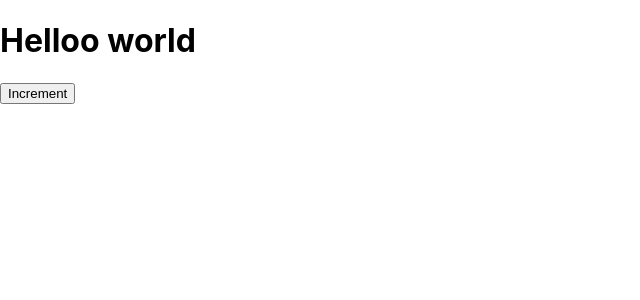
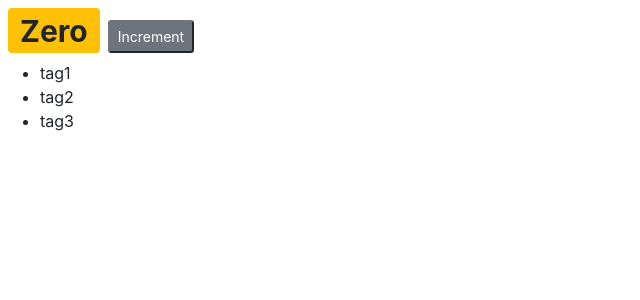
Before and after one commit to jasmine071998/Shop, a React (Create React App) app: page / in a window 1280 px wide. Shown: the top 300 px of the page, without its empty margins (0-640 px from the left). Built offline with nearby package versions, Linux system fonts and the light colour scheme.

Commit message:
rendered lists

```diff
--- a/package.json
+++ b/package.json
@@ -6,6 +6,7 @@
     "@testing-library/jest-dom": "^5.14.1",
     "@testing-library/react": "^11.2.7",
     "@testing-library/user-event": "^12.8.3",
+    "bootstrap": "^4.1.1",
     "react": "^17.0.2",
     "react-dom": "^17.0.2",
     "react-scripts": "4.0.3",
--- a/src/components/counter.jsx
+++ b/src/components/counter.jsx
@@ -1,13 +1,41 @@
 import React, { Component } from "react";
 
 class Counter extends Component {
+  state = {
+    count: 0,
+    imageUrl: "https://picsum.photos/200",
+    tags: ["tag1", "tag2", "tag3"],
+  };
+
+  styles = {
+    fontSize: 30,
+    fontWeight: "bold",
+  };
   render() {
     return (
       <div>
-        <h1>Helloo world</h1>
-        <button>Increment</button>
+        <span style={this.styles} className={this.getBadgeClasses()}>
+          {this.formatCount()}
+        </span>
+        <button className="bbtn btn-secondary btn-sm">Increment</button>
+        <ul>
+          {this.state.tags.map((tag) => (
+            <li key={tag}>{tag}</li>
+          ))}
+        </ul>
       </div>
     );
+  }
+
+  getBadgeClasses() {
+    let classes = "badge  m-2 badge-";
+    classes += this.state.count === 0 ? "warning" : "primary";
+    return classes;
+  }
+
+  formatCount() {
+    const { count } = this.state;
+    return count === 0 ? "Zero" : count;
   }
 }
 
```
Also changed, not shown: src/index.js (+8 -7 lines), 1 other file (tests, documents, lock files or other folders).
